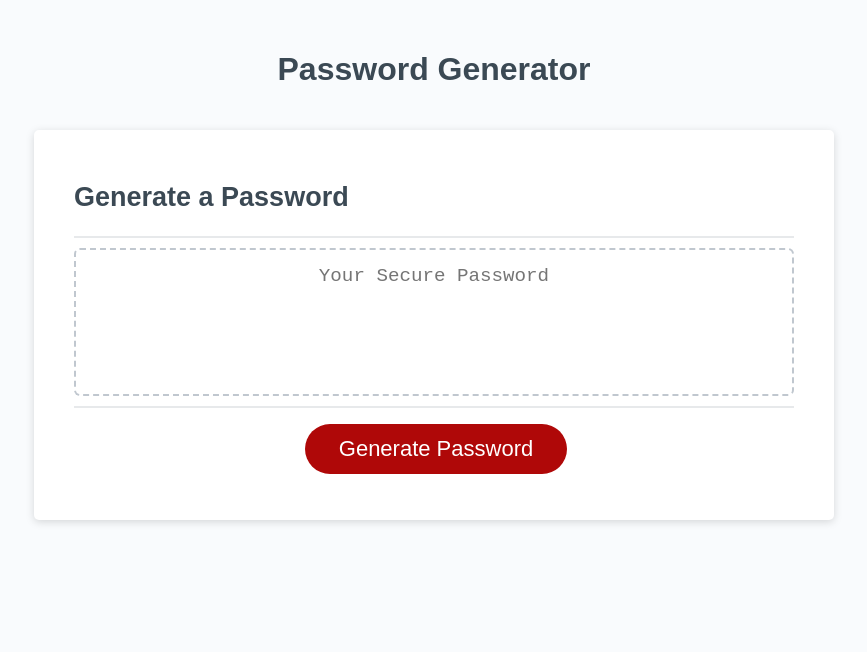
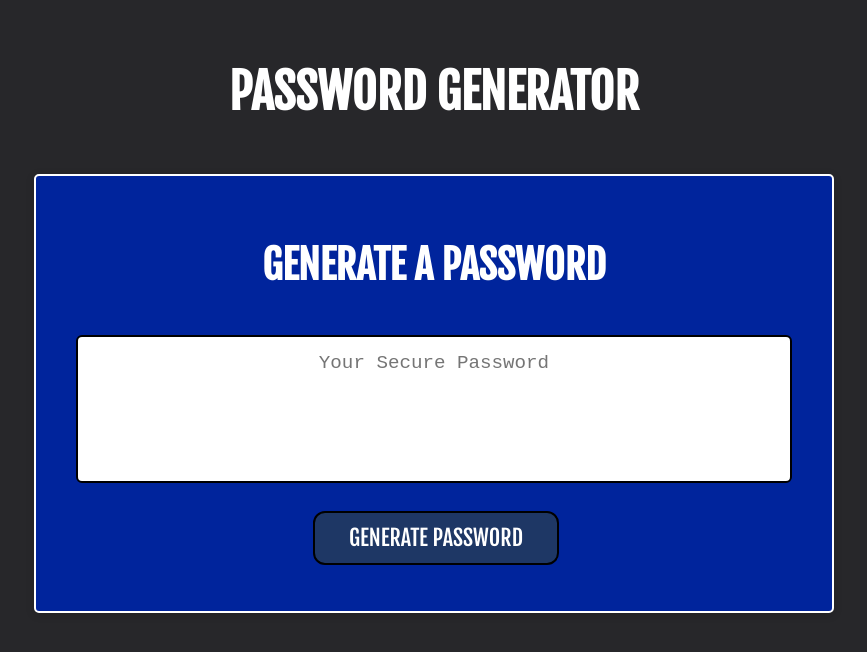
Before and after one commit to jaycee808/passwordGenerator, a plain HTML site: page index.html in a window 1280 px wide. Shown: the whole page, without its empty margins (206-1073 px from the left). Drawn offline with Linux system fonts and the light colour scheme.

Commit message:
updated style

```diff
--- a/style.css
+++ b/style.css
@@ -1,3 +1,4 @@
+@import url('https://fonts.googleapis.com/css2?family=Fjalla+One&family=Poppins:wght@300;400;500;600;700&display=swap');
 *,
 *::before,
 *::after {
@@ -10,11 +11,22 @@ body,
     height: 100%;
     margin: 0;
     padding: 0;
+    font-family: "Fjalla One", sans-serif;
 }
 
 body {
-    font-family: sans-serif;
-    background-color: #f9fbfd;
+    background-color: #27272A;
+}
+
+h1 {
+    text-transform: uppercase;
+    font-size: 3rem;
+}
+
+h2 {
+    text-transform: uppercase;
+    font-size: 2.5rem;
+    text-align: center;
 }
 
 .wrapper {
@@ -27,26 +39,26 @@ header {
     text-align: center;
     padding: 20px;
     padding-top: 0px;
-    color: hsl(206, 17%, 28%);
+    color: #FFF;
 }
 
 .card {
-    background-color: hsl(0, 0%, 100%);
+    background-color: #00249C;
     border-radius: 5px;
     border-width: 1px;
     box-shadow: rgba(0, 0, 0, 0.15) 0px 2px 8px 0px;
-    color: hsl(206, 17%, 28%);
+    color: #FFF;
     font-size: 18px;
     margin: 0 auto;
     max-width: 800px;
     padding: 30px 40px;
+    border: 2px solid #FFF;
 }
 
 .card-header::after {
     content: " ";
     display: block;
     width: 100%;
-    background: #e7e9eb;
     height: 2px;
 }
 
@@ -62,7 +74,6 @@ header {
     content: " ";
     display: block;
     width: 100%;
-    background: #e7e9eb;
     height: 2px;
 }
 
@@ -74,8 +85,9 @@ header {
 
 .btn {
     border: none;
-    background-color: hsl(360, 91%, 36%);
-    border-radius: 25px;
+    background-color: #1E3765;
+    border: 2px solid #000;
+    border-radius: 12px;
     box-shadow: rgba(0, 0, 0, 0.1) 0px 1px 6px 0px rgba(0, 0, 0, 0.2) 0px 1px 1px 0px;
     color: hsl(0, 0%, 100%);
     display: inline-block;
@@ -85,6 +97,8 @@ header {
     padding: 14px 34px;
     text-align: center;
     cursor: pointer;
+    font-family: "Fjalla One", sans-serif;
+    text-transform: uppercase;
 }
 
 button[disabled] {
@@ -111,7 +125,7 @@ button[disabled] {
     text-align: center;
     margin-top: 10px;
     margin-bottom: 10px;
-    border: 2px dashed #c0c7cf;
+    border: 2px solid #000;
     border-radius: 6px;
     resize: none;
     overflow: hidden;
```
Also changed, not shown: index.html (line endings or trailing spaces).
